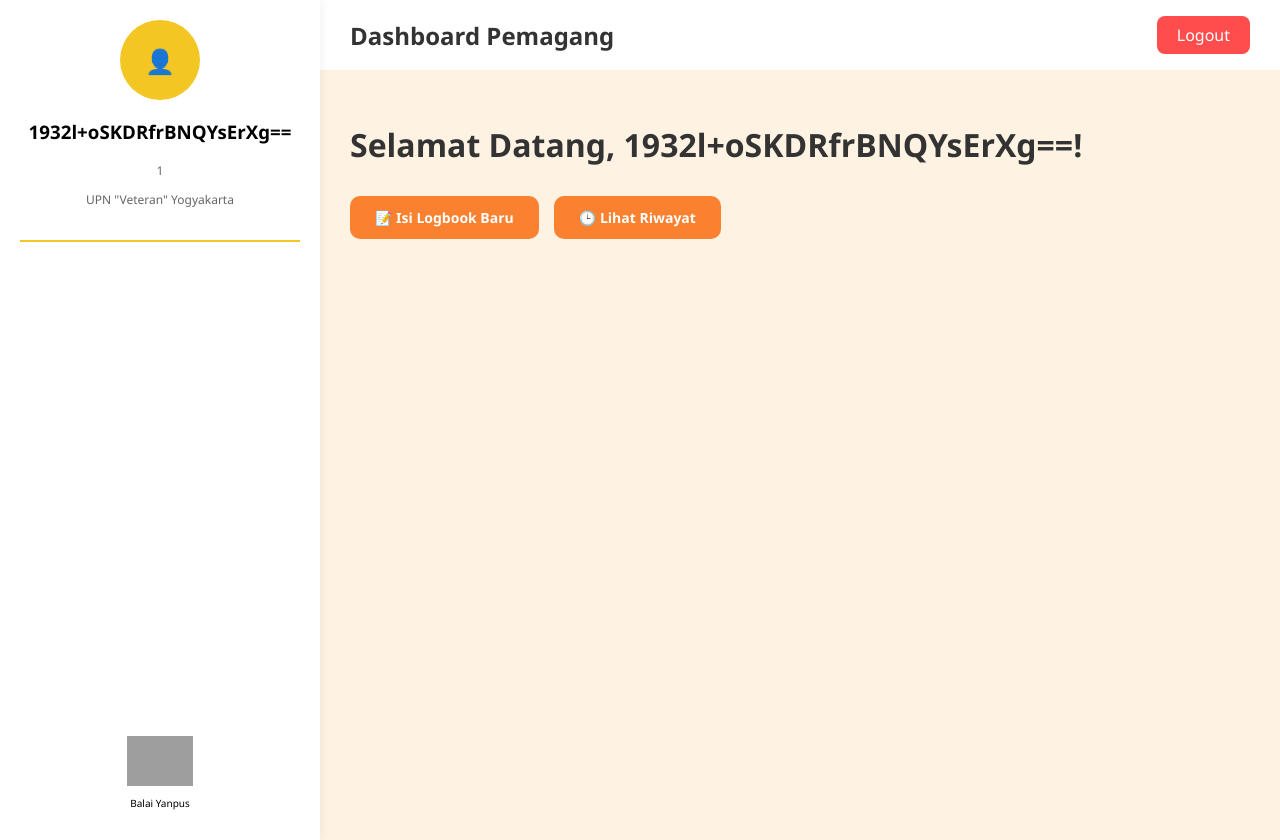
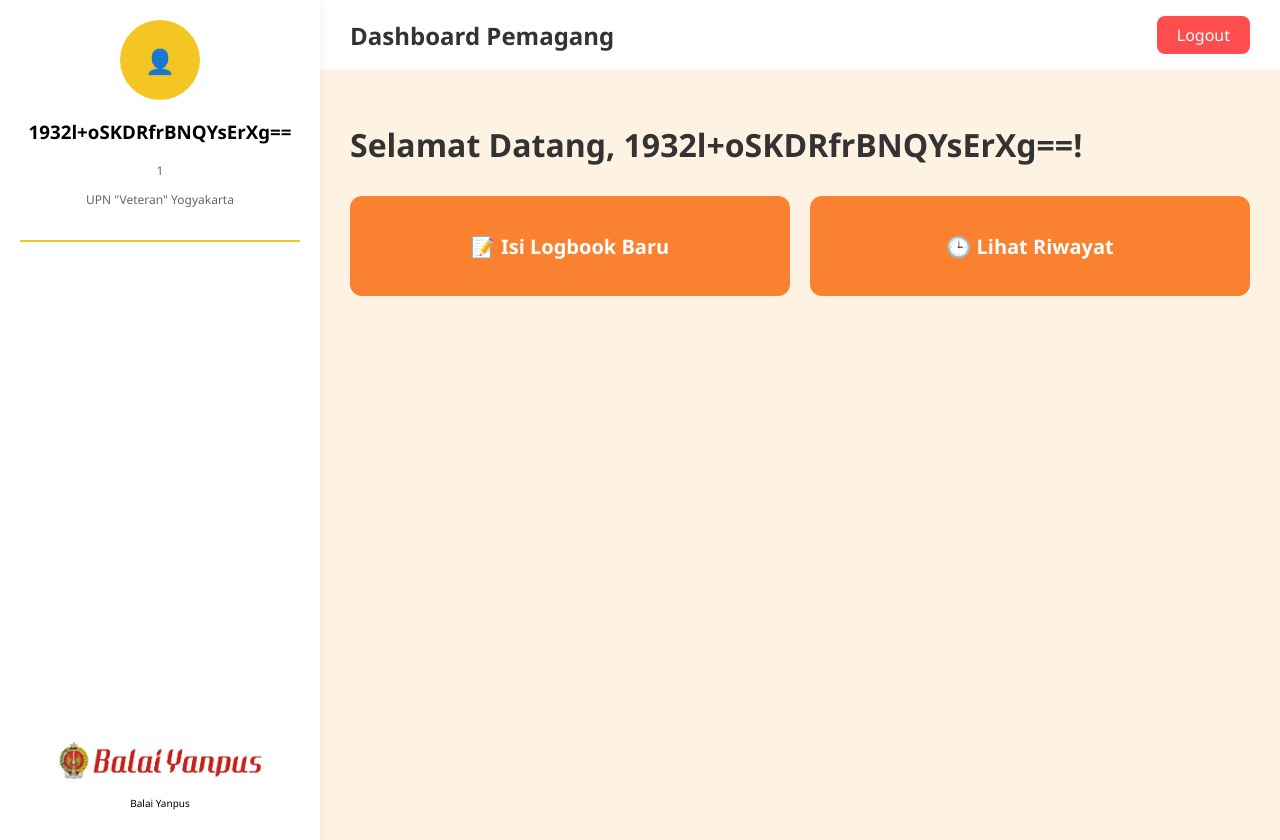
Before and after one commit to keirella/Projek-Logbook-Online, a PHP site: page /home_pemagang.php in a window 1280 px wide. Run offline with PHP 8.4, Linux system fonts and the light colour scheme; a user stored in the database is signed in; grey boxes are pictures that could not be loaded.

Commit message:
Add files via upload

```diff
--- a/coba/feedback.php
+++ b/coba/feedback.php
@@ -58,7 +58,7 @@
                 <p style="font-size: 12px; color: #666;">Pemberi Feedback (<?php echo ucfirst($_SESSION['role']); ?>)</p>
             </div>
             <div style="margin-top: auto; text-align: center;">
-                <img src="image/logo_yanpus.png" alt="Logo Yanpus" class="logo-yanpus">
+                <img src="image/Logo.png" alt="Logo Yanpus" class="logo-yanpus">
             </div>
         </aside>
 
--- a/coba/home_pemagang.php
+++ b/coba/home_pemagang.php
@@ -20,7 +20,7 @@
                 <p style="font-size: 12px; color: #666;"><?php echo $_SESSION['asal']; ?></p>
             </div>
             <div style="margin-top: auto; text-align: center;">
-                <img src="image/logo_yanpus.png" alt="Logo Yanpus" class="logo-yanpus">
+                <img src="image/Logo.png" alt="Logo Yanpus" class="logo-yanpus">
                 <p style="font-size: 10px;">Balai Yanpus</p>
             </div>
         </aside>
--- a/coba/isi_logbook.php
+++ b/coba/isi_logbook.php
@@ -21,7 +21,7 @@
                 <p style="font-size: 12px; color: #666;"><?php echo $_SESSION['asal']; ?></p>
             </div>
             <div style="margin-top: auto;">
-                <img src="image/logo_yanpus.png" alt="Logo Yanpus" class="logo-yanpus">
+                <img src="image/Logo.png" alt="Logo Yanpus" class="logo-yanpus">
                 <p style="font-size: 10px;">Balai Yanpus</p>
             </div>
         </aside>
--- a/coba/login.php
+++ b/coba/login.php
@@ -11,6 +11,9 @@
 </head>
 <body class="centered-page">
     <div class="card-flag">
+        <div style="margin-top: auto; text-align: center;">
+            <img src="image/Logo.png" alt="Logo Yanpus" class="logo-yanpus">
+        </div>
         <h1>Login Logbook</h1>
         <form method="POST">
             <input type="text" name="nim" placeholder="Username" required>
--- a/coba/review_logbook.php
+++ b/coba/review_logbook.php
@@ -20,7 +20,7 @@ $col_to_update = ($_SESSION['role'] == 'pendamping') ? 'approved_pendamping' : '
                 <p style="font-size: 12px; color: #666;">Mode Review</p>
             </div>
             <div style="margin-top: auto; text-align: center;">
-                <img src="image/logo_yanpus.png" alt="Logo Yanpus" class="logo-yanpus">
+                <img src="image/Logo.png" alt="Logo Yanpus" class="logo-yanpus">
                 <p style="font-size: 10px;">Balai Yanpus</p>
             </div>
         </aside>
--- a/coba/riwayat.php
+++ b/coba/riwayat.php
@@ -21,7 +21,7 @@
                 <p style="font-size: 12px; color: #666;"><?php echo $_SESSION['asal']; ?></p>
             </div>
             <div style="margin-top: auto; text-align: center;">
-                <img src="image/logo_yanpus.png" alt="Logo Yanpus" class="logo-yanpus">
+                <img src="image/Logo.png" alt="Logo Yanpus" class="logo-yanpus">
                 <p style="font-size: 10px;">Balai Yanpus</p>
             </div>
         </aside>
@@ -30,7 +30,7 @@
             <nav class="navbar">
                 <h2 style="color: #333; margin: 0;">Riwayat Kegiatan</h2>
                 <div style="display: flex; align-items: center; gap: 10px;">
-                    <a href="index.php" class="btn btn-dash" style="margin: 0; padding: 8px 15px !important; width: auto;">Kembali</a>
+                    <a href="index.php" class="btn btn-dash-dash" style="margin: 0; padding: 8px 15px !important; width: auto;">Kembali</a>
                 </div>
             </nav>
 
--- a/coba/style.css
+++ b/coba/style.css
@@ -166,13 +166,34 @@ th { background-color: #FEF3E2; color: #333; }
 }
 
 .grid-menu {
+    display: grid !important;
+    grid-template-columns: 2fr 2fr !important;
+    gap: 20px !important;
+    margin-top: 20px !important;
+    width: 100% !important;
+}
+
+.btn-dash {
+    height: 100px !important;
+    padding: 0 !important;
+    font-size: 20px !important;
+    font-weight: bold !important;
+    width: 100% !important;
+    display: flex !important;
+    align-items: center !important;
+    justify-content: center !important;
+    text-align: center !important;
+    border-radius: 12px !important;
+}
+
+.grid-menu-dash {
     display: flex;
     gap: 15px;
     margin-top: 20px;
     flex-wrap: wrap;
 }
 
-.btn-dash {
+.btn-dash-dash {
     padding: 12px 25px !important;
     font-size: 14px !important;
     font-weight: bold;
```
Also changed, not shown: coba/approve_logbook.php (+4 -4 lines), coba/register.php (line endings or trailing spaces).
